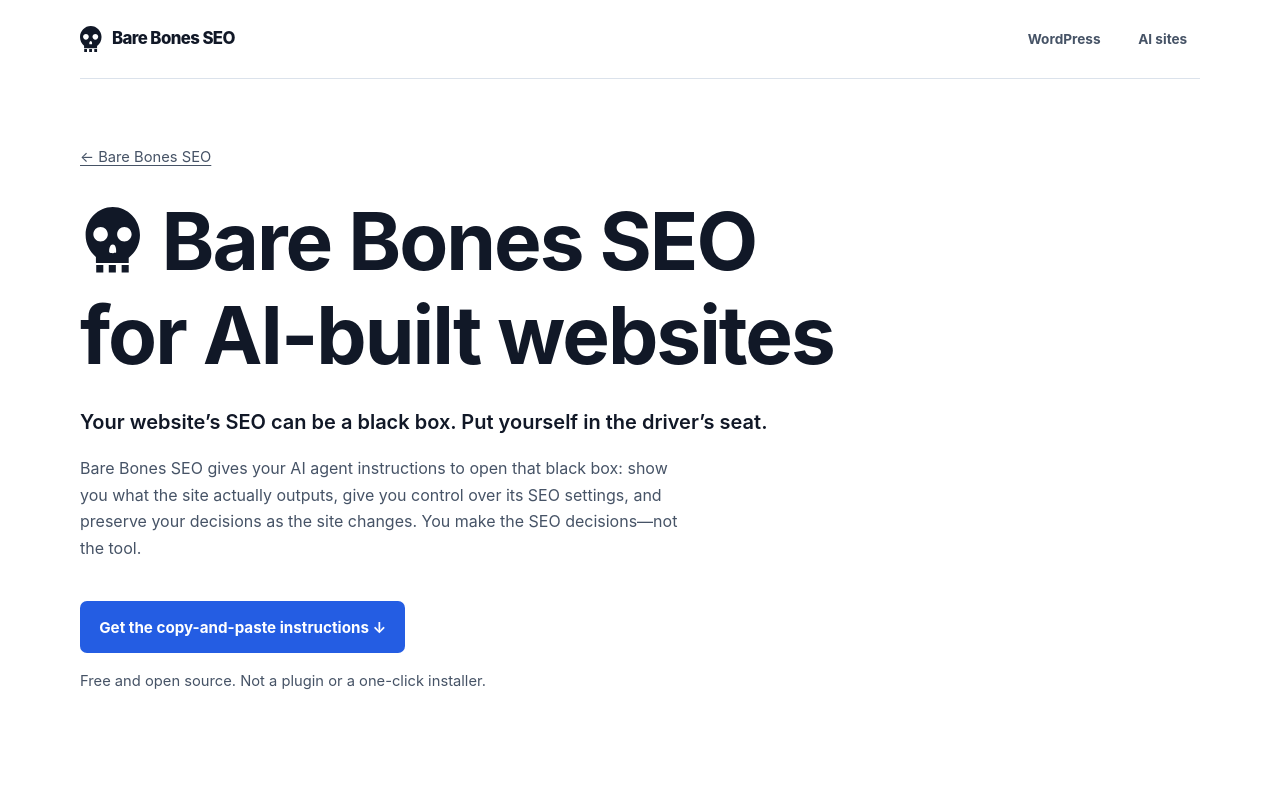
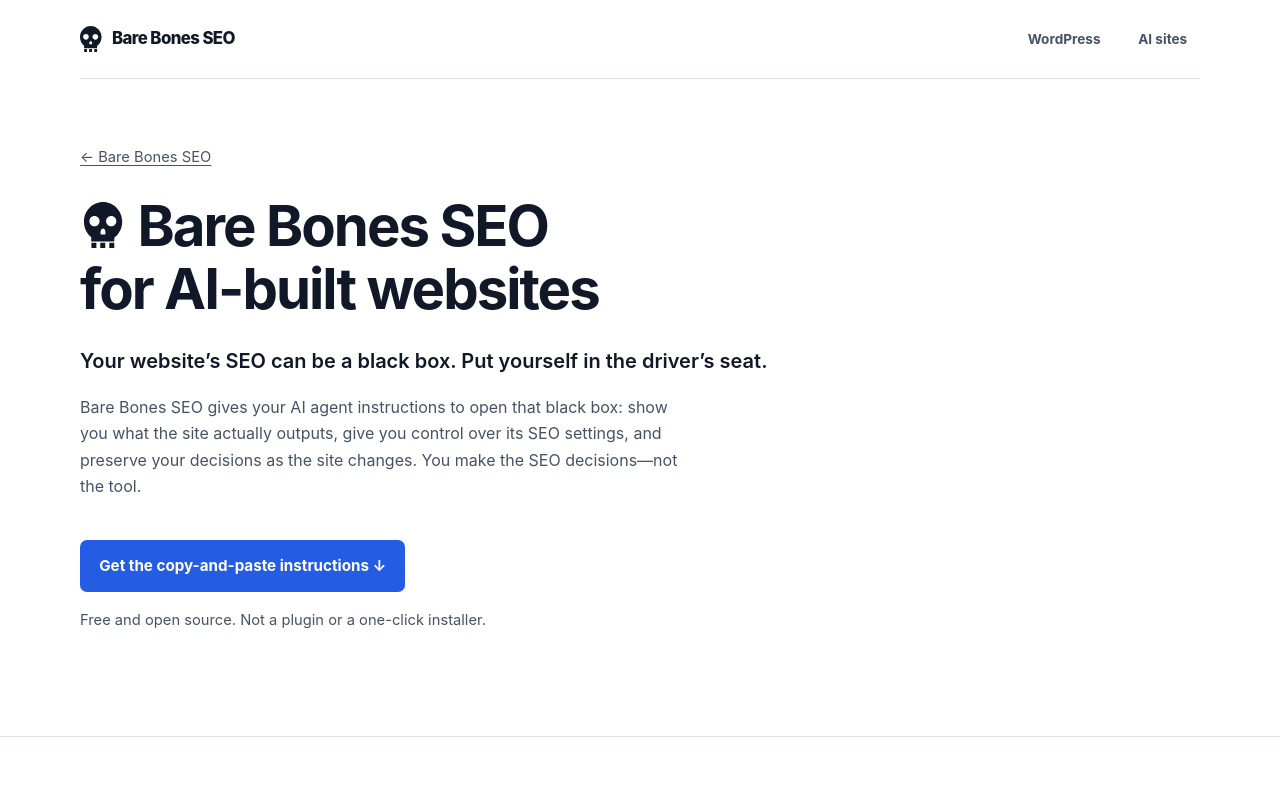
Before and after one commit to charltondigital/bare-bones-seo-website, an Astro site: page /ai-sites in a window 1280 px wide. Shown: the top 798 px of the page. Built offline with nearby package versions, Linux system fonts and the light colour scheme; Astro itself is replaced by a stand-in of ours.

Commit message:
Tone down oversized headings and give static-site CTA equal prominence

```diff
--- a/src/pages/ai-sites.astro
+++ b/src/pages/ai-sites.astro
@@ -98,7 +98,7 @@ Create or update AGENTS.md so future AI coding agents know to follow these stand
 
   .product-hero{padding-block:var(--space-5) var(--space-6)}
   .back-link{display:inline-block;margin-bottom:var(--space-3);font-size:.92rem;color:var(--ink-soft)}
-  h1{font-size:clamp(2.8rem,7vw,5rem);max-width:16ch}
+  h1{font-size:clamp(2.15rem,4.4vw,3.6rem);max-width:24ch;font-weight:650;line-height:1.13;letter-spacing:-.035em}
   .lede{margin-top:var(--space-3);font-size:1.25rem;font-weight:600}
   .intro{margin-top:var(--space-2);max-width:38rem;color:var(--ink-soft)}
   .product-actions{margin-top:var(--space-4)}
```
